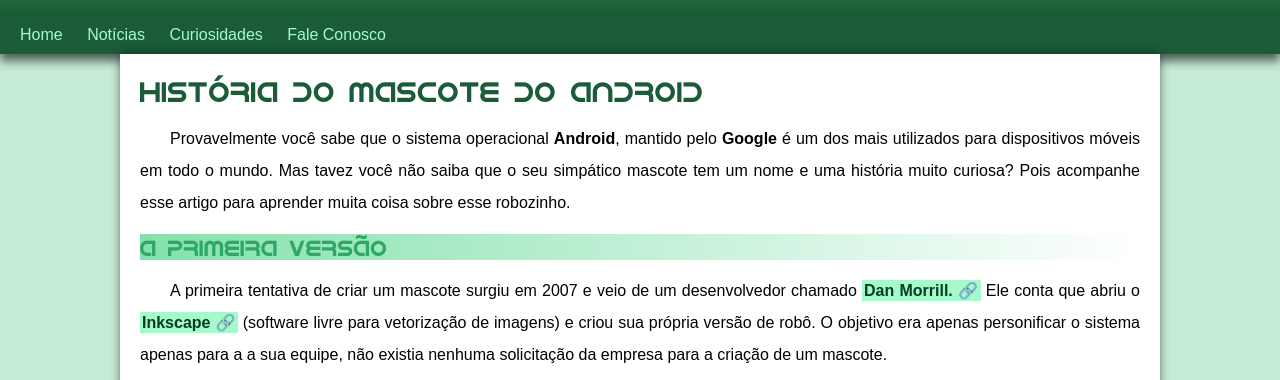
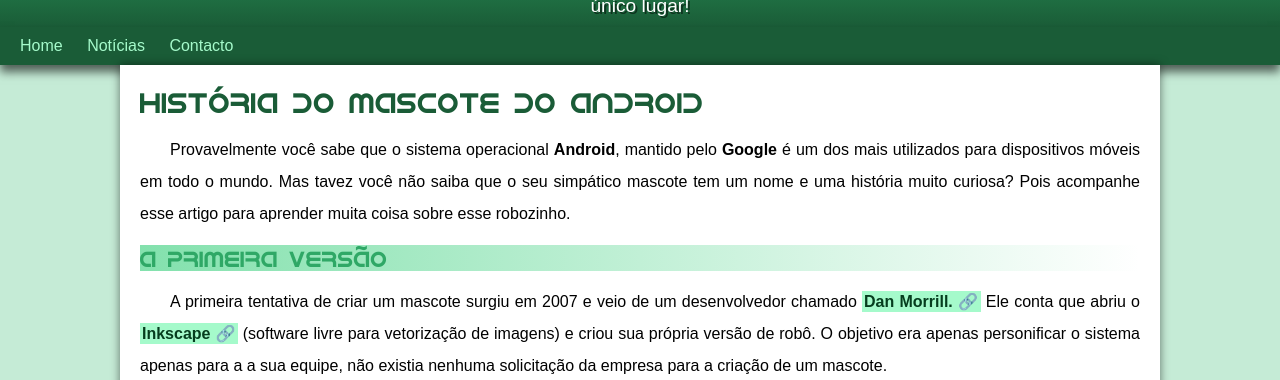
Before and after one commit to eric-antonio/projeto-android, a plain HTML site: page index.html in a window 1280 px wide. Shown: the part 174-554 px from the top of the page. Drawn offline with Linux system fonts and the light colour scheme; files whose address does not match are found by name.

Commit message:
Actuakizações

```diff
--- a/css/style.css
+++ b/css/style.css
@@ -45,7 +45,7 @@
 header >h1{
     color: white;
     font-family: var(--fonte-destaque);
-    padding-bottom: 20px;
+    padding-bottom: 50px;
     font-size: 3em;
     font-weight: normal;
     text-shadow: 2px 2px 0px rgba(0, 0, 0, 0.507);
--- a/index.html
+++ b/index.html
@@ -16,8 +16,7 @@
     <nav>
         <a href="#" target="_blank">Home</a>
         <a href="#" target="_blank">Notícias</a>
-        <a href="#" target="_blank">Curiosidades</a>
-        <a href="#" target="_blank">Fale Conosco</a>
+        <a href="#" target="_blank">Contacto</a>
     </nav>
     <main>
         <article>
```
